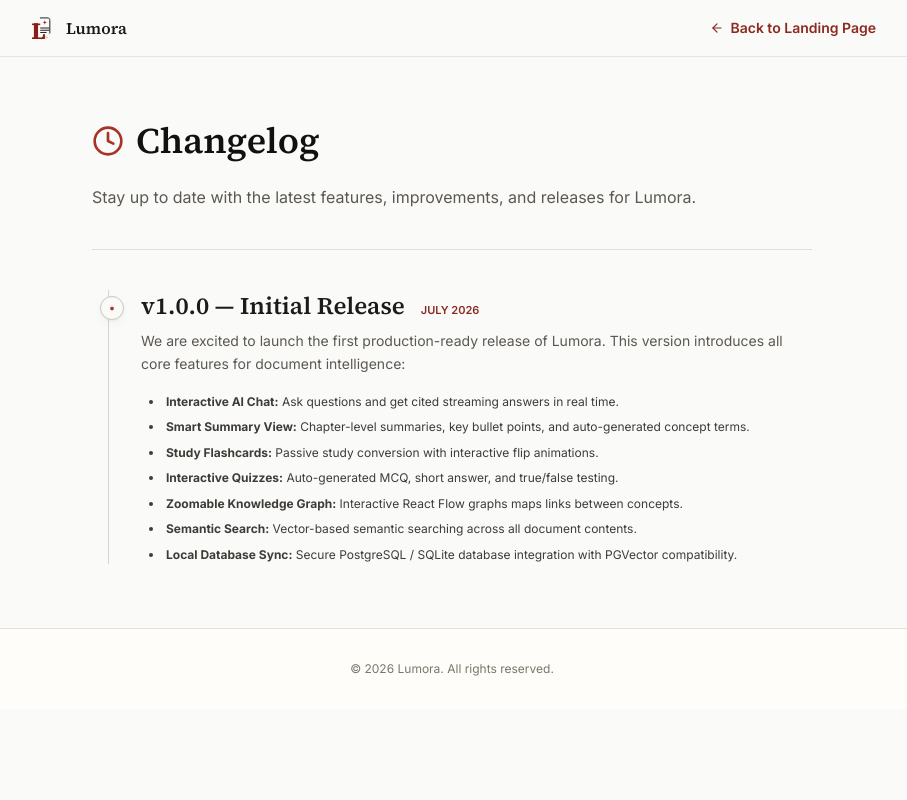
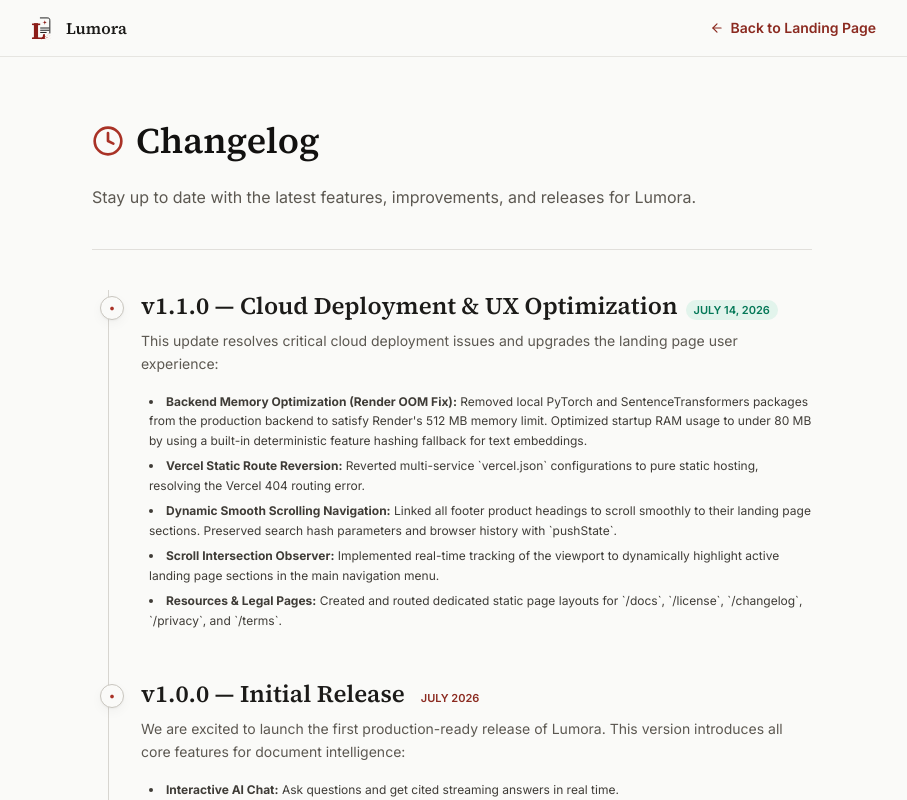
Before and after one commit to Jarjis-Alam/Lumora-AI-PDF, a React (Vite) app: page /changelog in a window 1280 px wide. Shown: the top 800 px of the page, without its empty margins (188-1095 px from the left). Built offline with nearby package versions, Linux system fonts and the light colour scheme; no server answers.

Commit message:
Update changelog page and add root CHANGELOG.md

```diff
--- a/src/pages/ChangelogPage.tsx
+++ b/src/pages/ChangelogPage.tsx
@@ -34,6 +34,30 @@ export function ChangelogPage() {
         <hr className="border-ink-200/50 mb-10" />
 
         <div className="relative border-l border-ink-200/70 pl-8 ml-4 space-y-12">
+          {/* Release 2 */}
+          <div className="relative">
+            {/* Timeline dot */}
+            <span className="absolute -left-[41px] top-1.5 flex h-6 w-6 items-center justify-center rounded-full border border-ink-200 bg-paper-100 text-crimson-600 text-xs font-semibold shadow-soft">
+              •
+            </span>
+            <div className="flex flex-wrap items-baseline gap-2 mb-2">
+              <h2 className="font-serif text-2xl font-semibold text-ink-800">v1.1.0 — Cloud Deployment & UX Optimization</h2>
+              <span className="text-2xs font-semibold uppercase bg-emerald-500/10 text-emerald-700 px-2 py-0.5 rounded-full">
+                July 14, 2026
+              </span>
+            </div>
+            <p className="text-sm text-ink-500 mb-4 leading-relaxed">
+              This update resolves critical cloud deployment issues and upgrades the landing page user experience:
+            </p>
+            <ul className="list-disc list-inside space-y-1.5 text-xs text-ink-600 leading-relaxed ml-2 mb-8">
+              <li><strong>Backend Memory Optimization (Render OOM Fix):</strong> Removed local PyTorch and SentenceTransformers packages from the production backend to satisfy Render's 512 MB memory limit. Optimized startup RAM usage to under 80 MB by using a built-in deterministic feature hashing fallback for text embeddings.</li>
+              <li><strong>Vercel Static Route Reversion:</strong> Reverted multi-service `vercel.json` configurations to pure static hosting, resolving the Vercel 404 routing error.</li>
+              <li><strong>Dynamic Smooth Scrolling Navigation:</strong> Linked all footer product headings to scroll smoothly to their landing page sections. Preserved search hash parameters and browser history with `pushState`.</li>
+              <li><strong>Scroll Intersection Observer:</strong> Implemented real-time tracking of the viewport to dynamically highlight active landing page sections in the main navigation menu.</li>
+              <li><strong>Resources & Legal Pages:</strong> Created and routed dedicated static page layouts for `/docs`, `/license`, `/changelog`, `/privacy`, and `/terms`.</li>
+            </ul>
+          </div>
+
           {/* Release 1 */}
           <div className="relative">
             {/* Timeline dot */}
```
Also changed, not shown: 1 other file (tests, documents, lock files or other folders).
